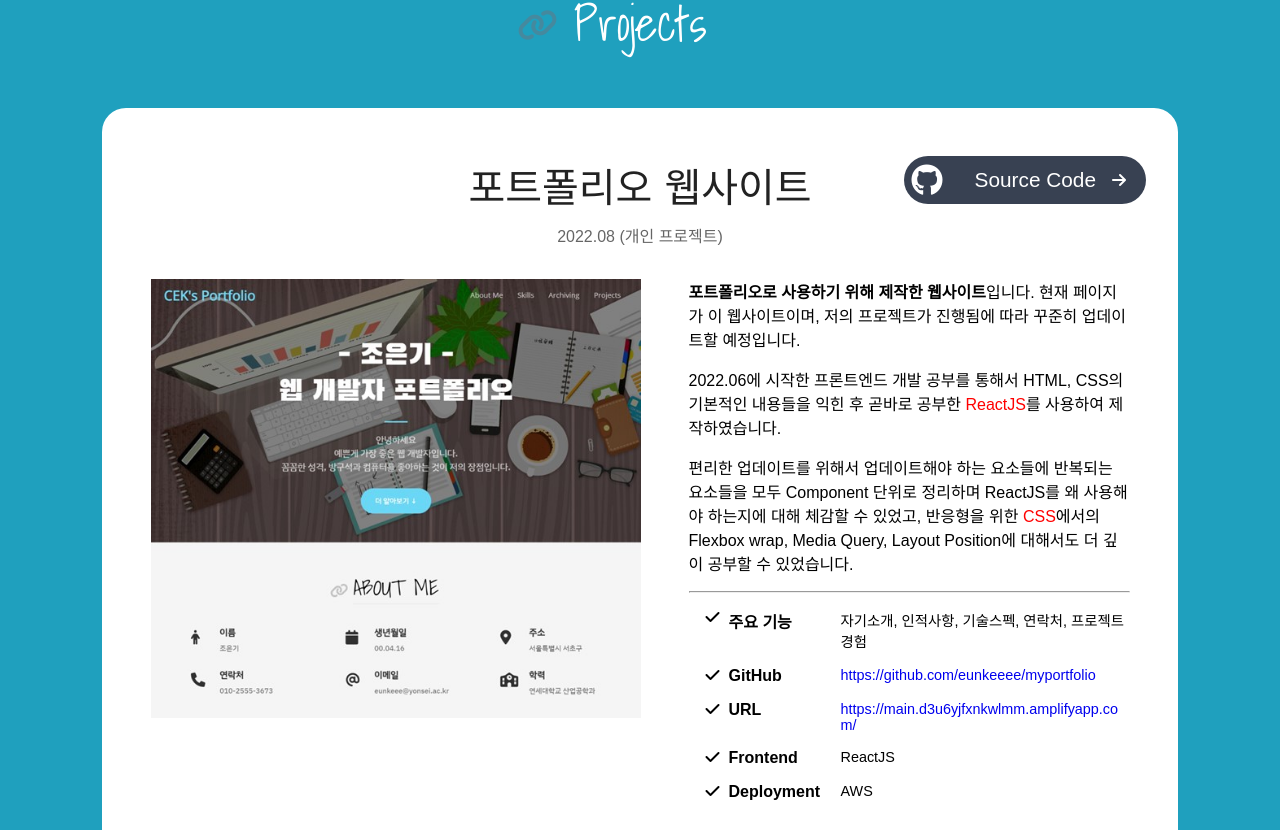
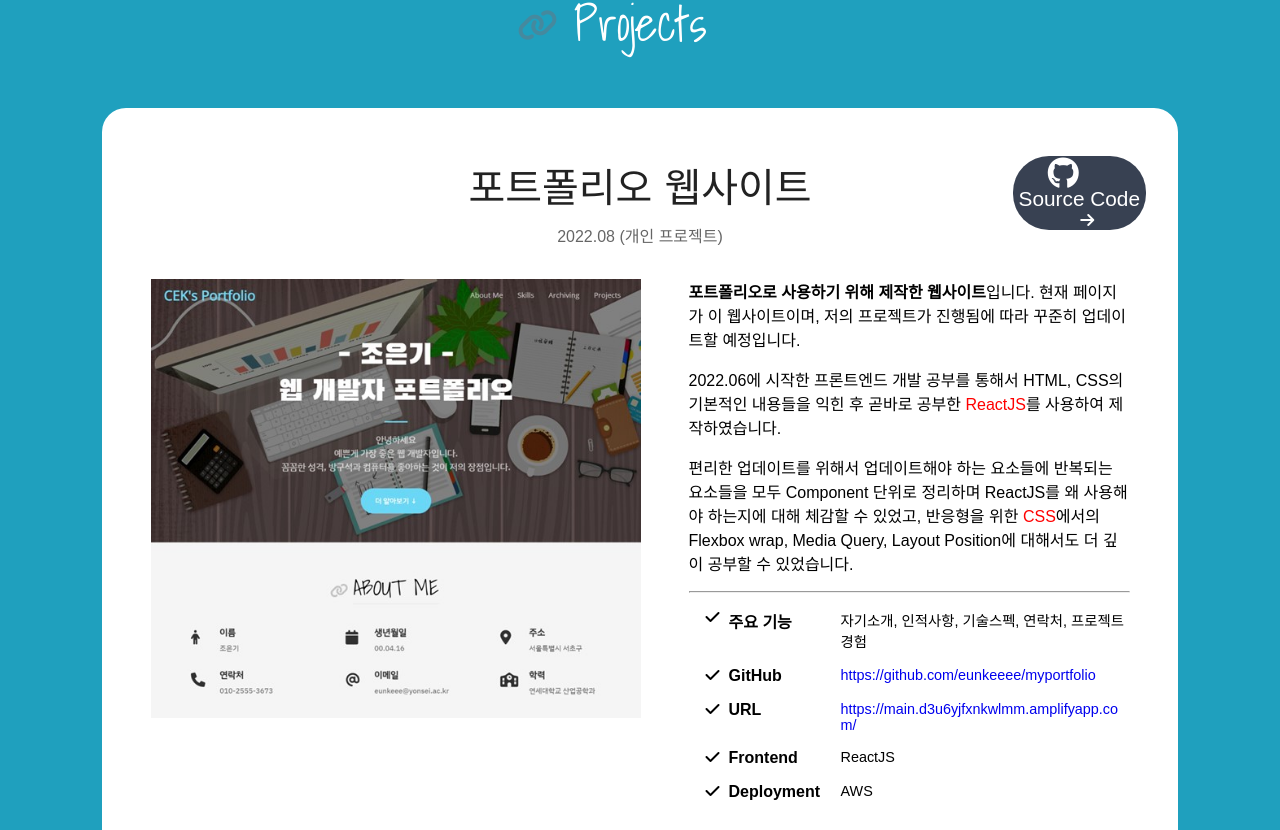
Before and after one commit to eunkeeee/myportfolio, a React (Create React App) app: page / in a window 1280 px wide. Shown: the part 2490-3320 px from the top of the page. Built offline with nearby package versions, Linux system fonts and the light colour scheme; a web font is replaced by a local one.

Commit message:
수정,,

```diff
--- a/src/App.js
+++ b/src/App.js
@@ -9,6 +9,7 @@ import Project from "./screens/Project";
 import Footer from "./screens/Footer";
 
 function App() {
+  const isWideEnough = () => {};
   const [appearBtn, setAppear] = useState(false);
   const scrollDown = () => {
     if (window.scrollY > 500) {
--- a/src/components/ProjectElement.module.css
+++ b/src/components/ProjectElement.module.css
@@ -84,9 +84,7 @@ ul {
   color: white;
   font-size: 1.3rem;
   line-height: 1.25rem;
-  padding: 0.5rem 1.25rem 0.5rem 0.5rem;
-  display: flex;
-  justify-content: space-between;
+  padding: 0.5rem 1.25rem 0.5rem`;
   align-items: center;
   border-radius: calc(1.25rem + 1rem);
 }
--- a/src/components/setScreen.js
+++ /dev/null
@@ -1,4 +0,0 @@
-import React, { useState } from "react";
-
-const setScreen = () => {};
-export default setScreen;
```
